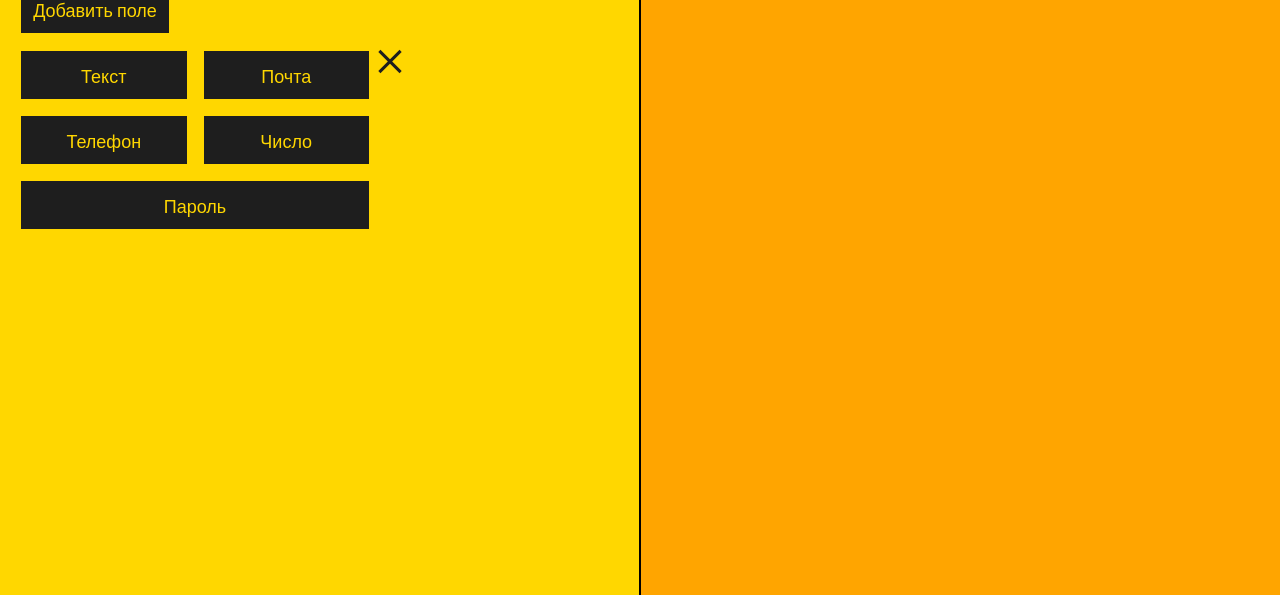
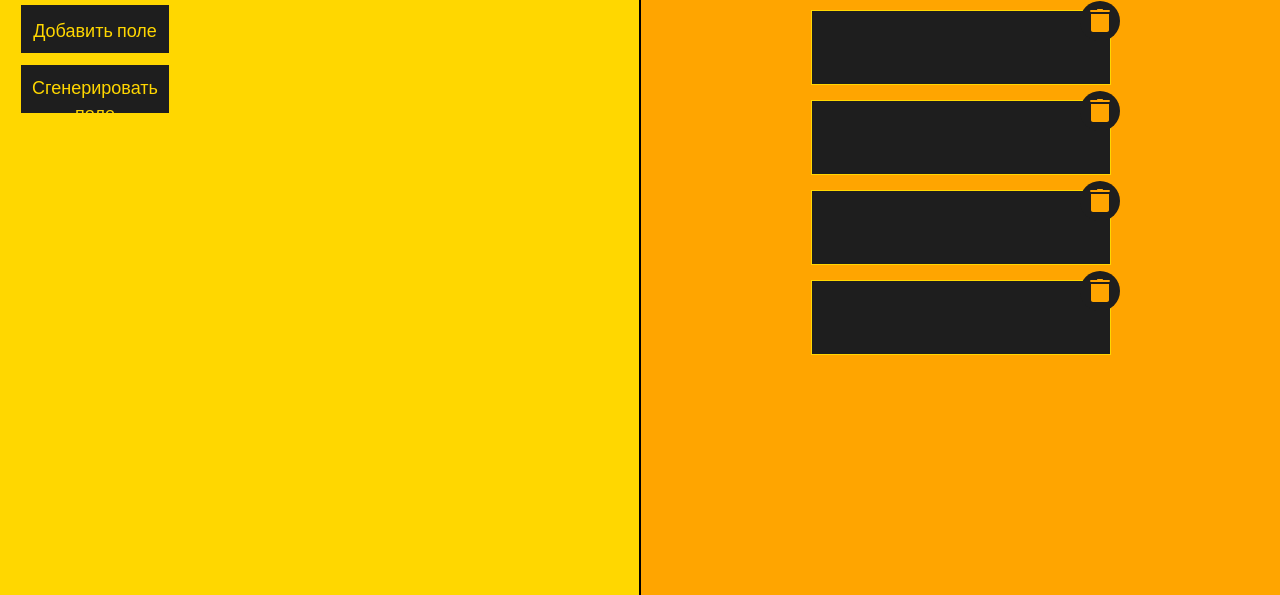
Before and after one commit to Anerron/form-builder, a plain HTML site: page index.html in a window 1280 px wide. Shown: the part 205-800 px from the top of the page. Drawn offline with nearby package versions, Linux system fonts and the light colour scheme.

Commit message:
Working on workspace area

```diff
--- a/index.html
+++ b/index.html
@@ -20,7 +20,7 @@
 			<div class="main__options__header">Опции</div>
 
 			<button class="button main__button_add">Добавить поле</button>
-			<div class="main__button_add__list">
+			<div class="main__button_add__list hidden">
 				<ul>
 					<li><button class="button button_li">Текст</button></li>
 					<li><button class="button button_li">Почта</button></li>
@@ -34,10 +34,24 @@
 				</div>
 			</div>
 
+			<div class="button main__button_generate">Сгенерировать поле</div>
 		</div>
 
 		<div class="main__workspace">
 			<div class="main__workspace__header">Рабочая область</div>
+
+			<div class="field main__workspace__text">
+				<img class="trashbox" src="imgs/icons8-trash.svg" alt="">
+			</div>
+			<div class="field main__workspace__text">
+				<img class="trashbox" src="imgs/icons8-trash.svg" alt="">
+			</div>
+			<div class="field main__workspace__text">
+				<img class="trashbox" src="imgs/icons8-trash.svg" alt="">
+			</div>
+			<div class="field main__workspace__text">
+				<img class="trashbox" src="imgs/icons8-trash.svg" alt="">
+			</div>
 		</div>
 	</section>
 </body>
--- a/styles/blocks/_section.scss
+++ b/styles/blocks/_section.scss
@@ -5,12 +5,13 @@
     grid-template-columns: 1fr 1fr;
 
     .button {
+        box-sizing: border-box;
         font-family: $secondary-font;
         font-size: 18px;
         color: $yellow;
         background-color: $black;
-        min-width: 150px;
-        min-height: 50px;
+        width: 150px;
+        height: 50px;
         border: 1px solid;
         cursor: pointer;
         &:hover {
@@ -19,6 +20,33 @@
             border-color: $black;
             transition: all 0.4s;
         }
+    }
+
+    .field {
+        position: relative;
+        display: flex;
+        justify-content: center;
+        align-items: center;
+        box-sizing: border-box;
+        font-family: $secondary-font;
+        font-size: 18px;
+        color: $yellow;
+        background-color: $black;
+        width: 300px;
+        height: 100%;
+        border: 1px solid;
+    }
+
+    .trashbox {
+        width: 30px;
+        height: 30px;
+        padding: 5px;
+        position: absolute;
+        top: -10px;
+        right: -10px;
+        border-radius: 100%;
+        background-color: $black;
+        cursor: pointer;
     }
     // Стили верха
     &__top {
@@ -56,6 +84,8 @@
     }
 
     &__button_add {
+        margin-top: 20px;
+        display: block;
         font-family: $secondary-font;
         font-size: 18px;
         color: $yellow;
@@ -132,8 +162,30 @@
         }
     }
 
+    &__button_generate {
+        margin-top: 10px;
+        padding-top: 8px;
+        display: inline-block;
+        font-family: $secondary-font;
+        font-size: 18px;
+        text-align: center;
+        color: $yellow;
+        background-color: $black;
+        max-width: 150px;
+        max-height: 50px;
+        border: $yellow 2px solid;
+        cursor: pointer;
+    }
+
     //Стили области "Рабочая область"
     &__workspace {
+        padding-bottom: 20px;
+        display: grid;
+        grid-template-columns: 1fr;
+        grid-template-rows: 50px;
+        grid-auto-rows: minmax(50px, 75px);
+        row-gap: 15px;
+        justify-items: center;
         background-color: orange;
         border-left: 1px solid black;
 
```
Also changed, not shown: imgs/icons8-trash.svg (added), styles/style.css, 1 other file.
